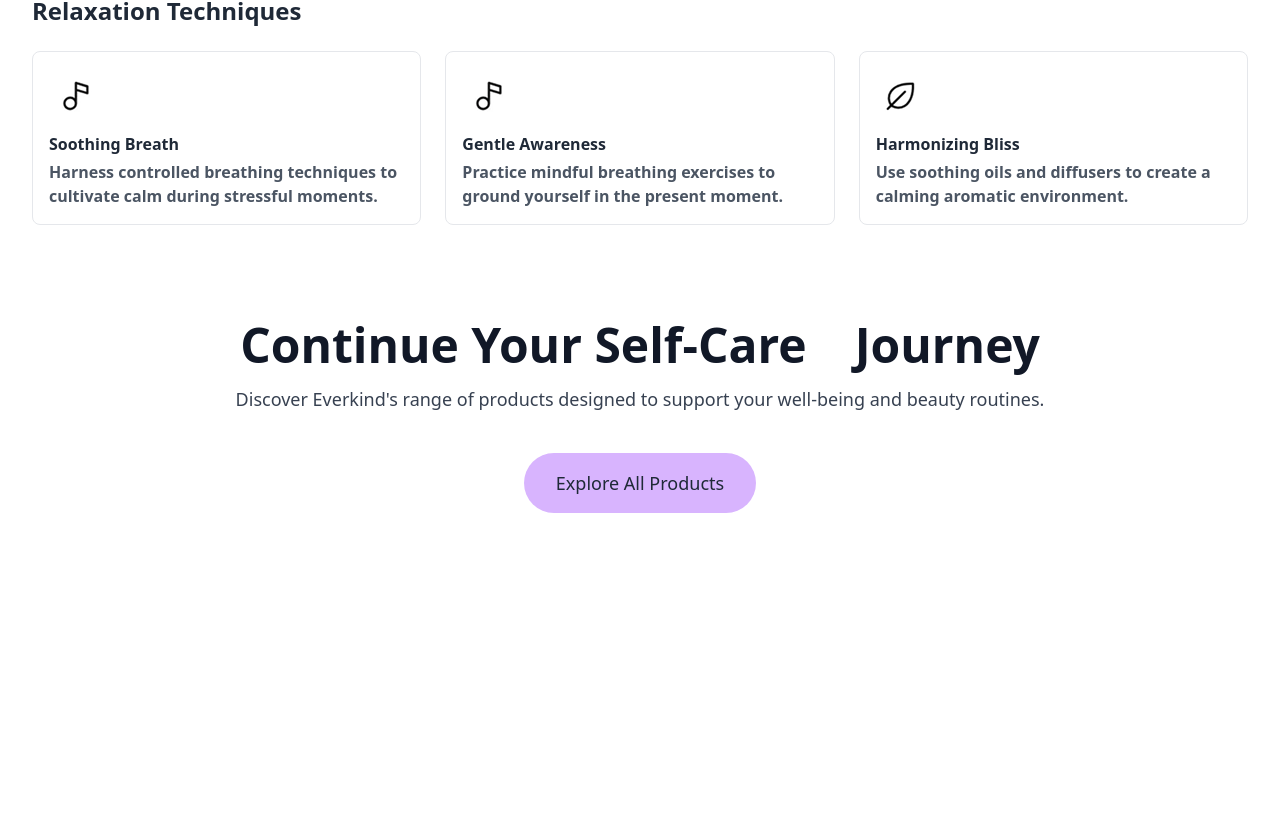
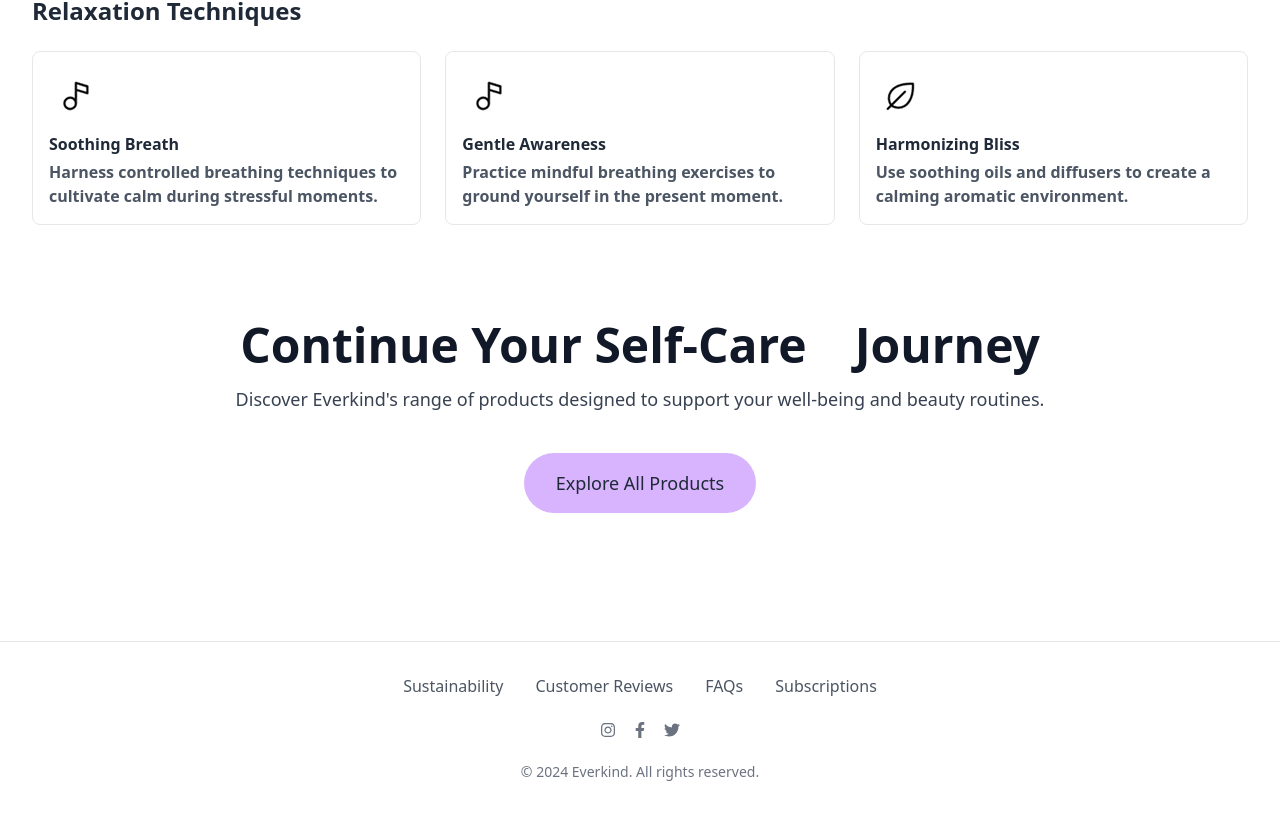
Before and after one commit to abdullahiqbal07/everkind, a React (Vite) app: page /self-care in a window 1280 px wide. Shown: the part 1436-2250 px from the top of the page. Before the commit the page ends 2077 px from the top, so only its background shows below. Built offline with nearby package versions, Linux system fonts and the light colour scheme; sample sign-in values are in the browser's storage.

Commit message:
add route and change logo

```diff
--- a/src/pages/Self-Care.jsx
+++ b/src/pages/Self-Care.jsx
@@ -19,6 +19,8 @@
 import image3 from "../assets/images/selfcare/image 3.png";
 import image14 from "../assets/images/selfcare/image 1.png";
 import Navbar from "../components/NavBar";
+import { Link } from "react-router-dom";
+import Footer from "../components/Footer"
 
 export default function SelfCareSanctuary() {
   return (
@@ -190,13 +192,16 @@
           </p>
 
           <div className="flex justify-center">
+            <Link to="/">
             <button className="px-8 py-4 bg-purple-300 text-gray-800 rounded-full text-lg font-medium hover:bg-purple-400 transition-colors duration-300">
               Explore All Products
             </button>
+            </Link>
           </div>
         </div>
       </section>
     </div>
+    <Footer />
     </>
   );
 }
```
Also changed, not shown: src/assets/logo.png.
